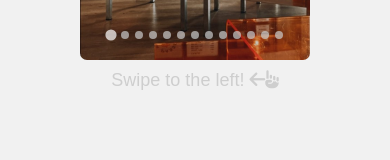
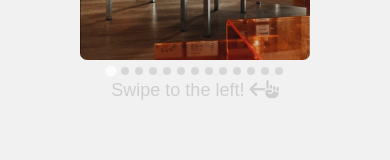
Before and after one commit to joelkm/coffee-business, a plain HTML site: page index.html in a window 390 px wide. Shown: the part 606-766 px from the top of the page. Drawn offline with nearby package versions, Linux system fonts and the light colour scheme; a script that the page names is missing.

Commit message:
fix carousel pagination

```diff
--- a/styles.scss
+++ b/styles.scss
@@ -245,9 +245,14 @@ table {
     }
     .swipe{
         display: block;
+        margin-top: 20px;
     }
     .splide__arrow{
         display: none;
+    }
+    .splide__pagination{
+        padding: 0;
+        bottom: -1em;
     }
 
     table{
```
Also changed, not shown: styles.css, 1 other file.
